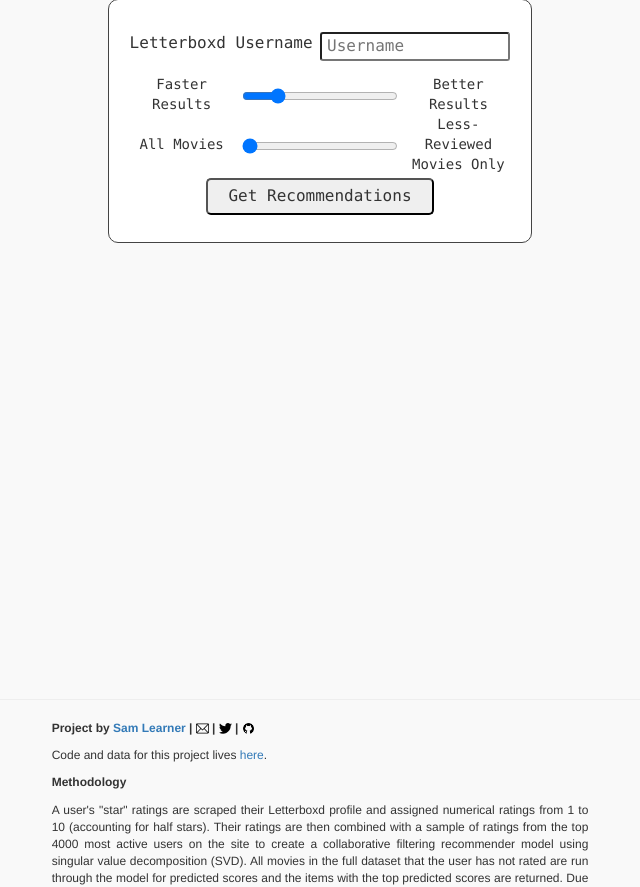
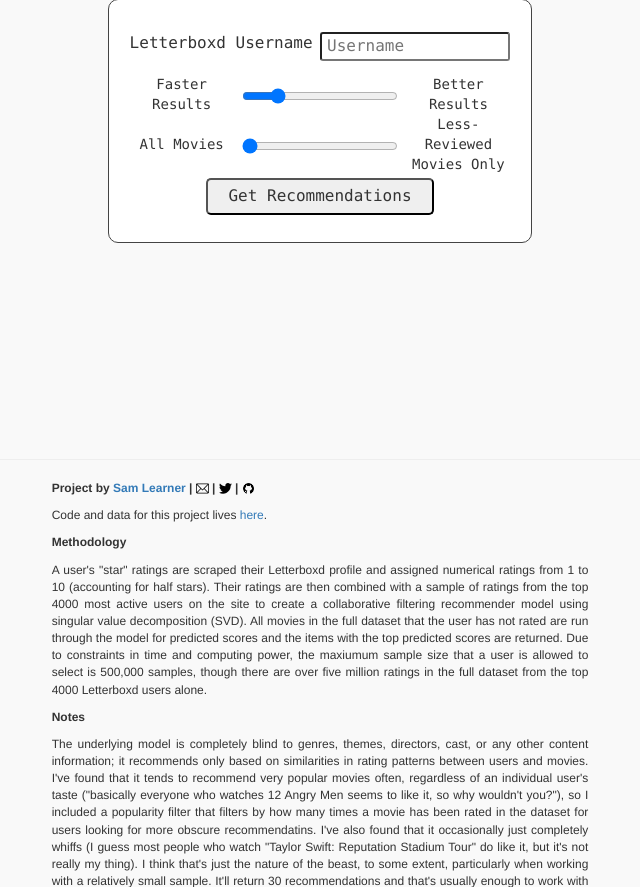
Before and after one commit to sdl60660/letterboxd_recommendations, a Flask app: template templates/index.html in a window 1280 px wide. Shown: the part 340-1227 px from the top of the page, without its empty margins (320-960 px from the left). Run offline with Flask 2, Linux system fonts and the light colour scheme; the template is opened without the code that fills it, so the values that code supplies are empty; some libraries are stand-ins or nearby versions; some web fonts are replaced.

Commit message:
Small style change

```diff
--- a/static/css/style.css
+++ b/static/css/style.css
@@ -148,7 +148,7 @@ label {
 }
 
 #body-content-container {
-	min-height: 80vh;
+	min-height: 50vh;
 }
 
 #recommendation-form td {
```
